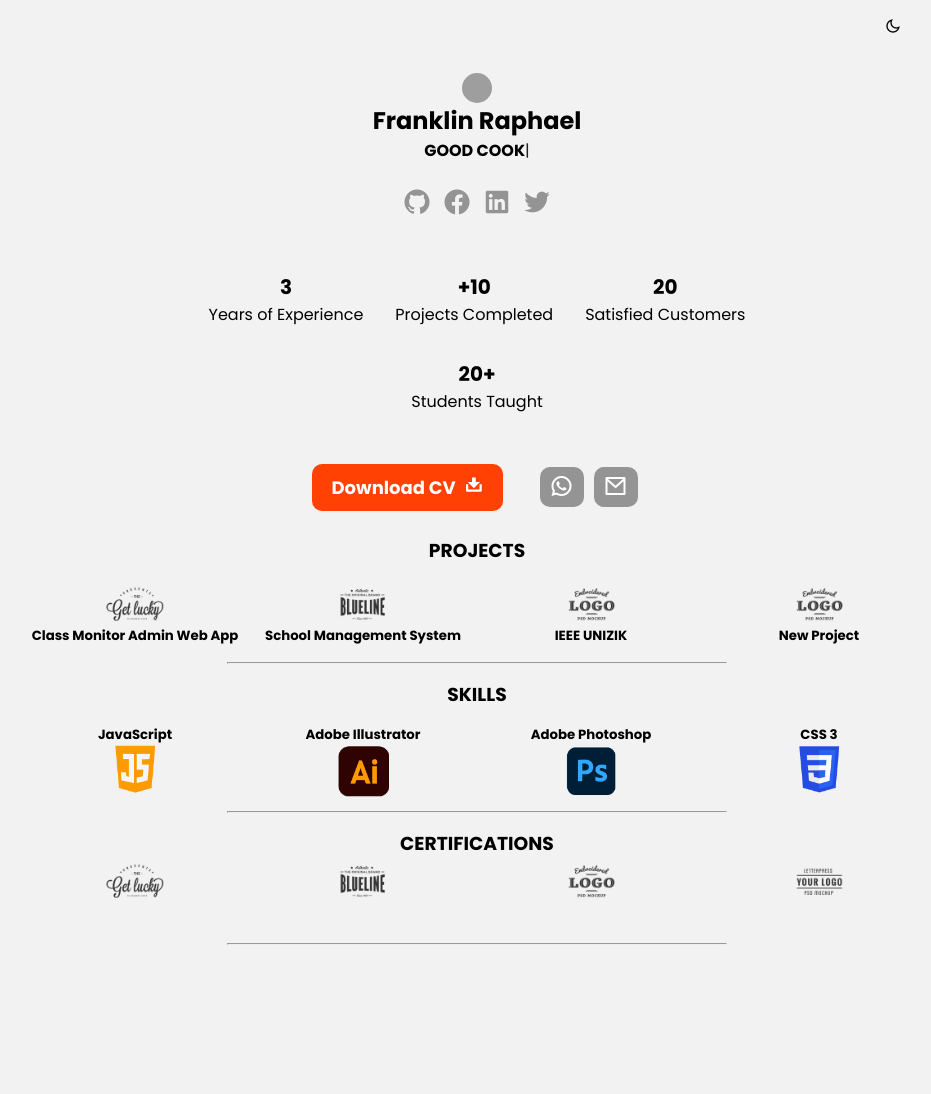
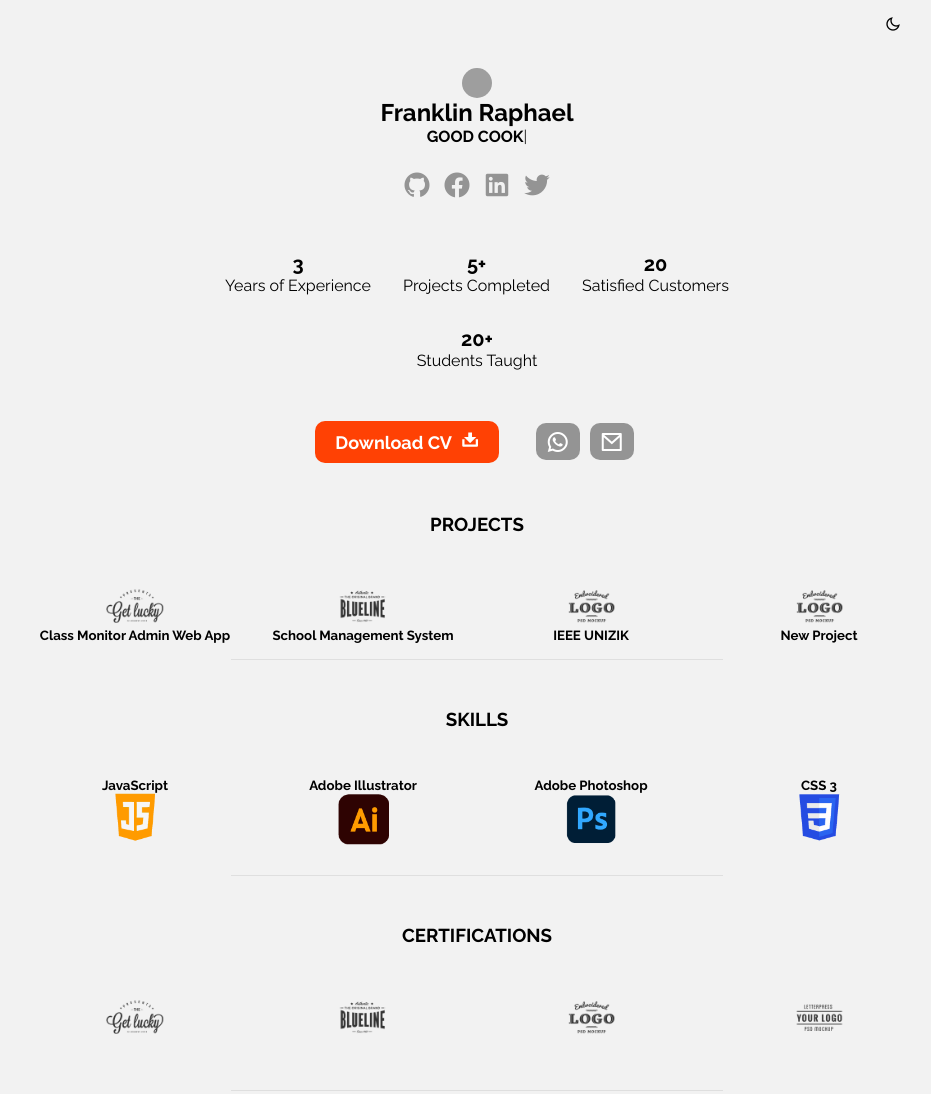
Before and after one commit to Franklin-raph/Portfolio, a plain HTML site: page index.html in a window 1280 px wide. Shown: the whole page, without its empty margins (163-1094 px from the left). Before the commit the page ends 993 px from the top, so only its background shows below. Drawn offline with nearby package versions, Linux system fonts and the light colour scheme; grey boxes are pictures that could not be loaded; a web font is replaced by a local one.

Commit message:
created more spacing

```diff
--- a/assets/css/style.css
+++ b/assets/css/style.css
@@ -4,7 +4,7 @@
     margin: 0;
     padding: 0;
     box-sizing: border-box;
-    font-family: 'Poppins';
+    font-family: 'Raleway';
 }
 
 html, body{
@@ -169,9 +169,40 @@ body{
 
 /* PROJECTS AND SKILLS STYLE STARTS */
 
-/* PROJECTS AND SKILLS STYLE ENDS */
+#projects, #skills, #certs{
+    margin-top: 1rem;
+}
+
+.logo-carousel-inner{
+    padding: 9rem 0;
+}
+
+#projects .container .row, #skills .container .row, #certs .container .row{
+      padding: 0 10rem;
+      margin: 0 0;
+  }
+
+#projects .logo-carousel-inner img, #skills .logo-carousel-inner img, #certs .logo-carousel-inner img{
+      width: 30%;
+  }
 
 
+  .single-logo-item{
+      display: flex;
+      justify-content: center;
+      align-items: center;
+      flex-direction: column;
+      /* text-align: center; */
+  }
+
+  .horizontalLine1,.horizontalLine2,.horizontalLine3{
+    height: 1px;
+    width: 40%;
+    margin: 1rem auto 10px auto;
+    background-color: rgb(223, 223, 223);
+  }
+
+/* PROJECTS AND SKILLS STYLE ENDS */
 
 /* CODE FOR TOGGLING BETWEEN THEME  STARTS*/
 .dark{
@@ -205,35 +236,7 @@ body{
   }
   /* CODE FOR TOGGLING BETWEEN THEME ENDS */
 
-#projects, #skills, #certs{
-    margin-top: 1rem;
-}
 
-.logo-carousel-inner{
-    padding: 9rem 0;
-}
-
-#projects .container .row, #skills .container .row, #certs .container .row{
-      padding: 0 10rem;
-      margin: 0 0;
-  }
-
-#projects .logo-carousel-inner img, #skills .logo-carousel-inner img, #certs .logo-carousel-inner img{
-      width: 30%;
-  }
-
-  .single-logo-item{
-      display: flex;
-      justify-content: center;
-      align-items: center;
-      flex-direction: column;
-      /* text-align: center; */
-  }
-
-  hr{
-    width:500px;
-    margin: auto;
-  }
 
   @media screen and (max-width: 768px) {
     #projects .container .row, #skills .container .row, #certs .container .row{
--- a/index.html
+++ b/index.html
@@ -9,12 +9,10 @@
     <link rel="preconnect" href="https://fonts.googleapis.com">
     <link href="https://cdn.jsdelivr.net/npm/remixicon@2.5.0/fonts/remixicon.css" rel="stylesheet">
     <link rel="preconnect" href="https://fonts.gstatic.com" crossorigin>
-    <link href="https://fonts.googleapis.com/css2?family=Fredoka:wght@300;400;500;600;700&family=Poppins:wght@200;300;400;500;600;700&family=Suranna&display=swap"
+    <link href="https://fonts.googleapis.com/css2?family=Fredoka:wght@300;400;500;600;700&family=Raleway:wght@200;300;400;500;600;700&family=Suranna&display=swap"
     rel="stylesheet">
 
     <link rel="stylesheet" href="/assets/css/owl.carousel.css">
-
-    <link rel="stylesheet" href="https://unpkg.com/swiper@8/swiper-bundle.min.css" />
 
     <link rel="stylesheet" href="/assets/css/style.css">
 
@@ -80,7 +78,7 @@
             </div>
 
             <div class="experienceInfo">
-                <h5>+10</h5>
+                <h5>5+</h5>
                 <p>Projects Completed</p>
             </div>
 
@@ -129,8 +127,8 @@
 <!-- PROJECTS SECTION STARTS -->
 <section id="projects">
     <div class="container">
-        <h3 style="text-align: center;">PROJECTS</h3>
-        <div class="row logo-carousel-inner" style="margin: 1rem 0;">
+        <h3 style="text-align: center; margin: 3rem 0;">PROJECTS</h3>
+        <div class="row logo-carousel-inner">
             <div >
                 <a href="https://classmonitor.netlify.app/" target="_blank" class="single-logo-item">
                     <img src="/assets/images/1.png" alt="">
@@ -162,7 +160,8 @@
                 </a>
             </div>
         </div>
-        <hr>
+        <!-- <hr  style="margin-top: 1.5rem;"> -->
+        <div class="horizontalLine1" ></div>
     </div>
 </section>
 <!-- PROJECTS SECTION ENDS -->
@@ -170,8 +169,8 @@
 <!-- SKILLS SECTION STARTS -->
 <section id="skills">
     <div class="container">
-        <h3 style="text-align: center;">SKILLS</h3>
-        <div class="row logo-carousel-inner" style="margin-top: 1rem;">
+        <h3 style="text-align: center; margin: 3rem 0">SKILLS</h3>
+        <div class="row logo-carousel-inner">
             <div class="single-logo-item">
                 <h5>HTML 5</h5>
                 <img src="/assets/images/html.png" alt="">
@@ -233,7 +232,7 @@
                 <img src="/assets/images/materialUI.png" alt="">
             </div>
         </div>
-        <hr>
+        <div class="horizontalLine2" ></div>
     </div>
 </section>
 <!-- SKILLS SECTION ENDS -->
@@ -241,7 +240,7 @@
 <!-- SKILLS SECTION STARTS -->
 <section id="certs" style="margin-bottom: 3rem;">
     <div class="container">
-        <h3 style="text-align: center;">CERTIFICATIONS</h3>
+        <h3 style="text-align: center;margin:3rem 0;">CERTIFICATIONS</h3>
         <div class="row logo-carousel-inner">
             <div>
                 <a href="https://drive.google.com/file/d/1_WtR-sXc-tMvra3tYofKRFPBY9SjMkd-/view?usp=sharing" target="_blank" class="single-logo-item">
@@ -262,7 +261,7 @@
                 <img src="/assets/images/5.png" alt="">
             </div>
         </div>
-        <hr>
+        <div class="horizontalLine3" ></div>
     </div>
 </section>
 <!-- SKILLS SECTION ENDS -->
```
